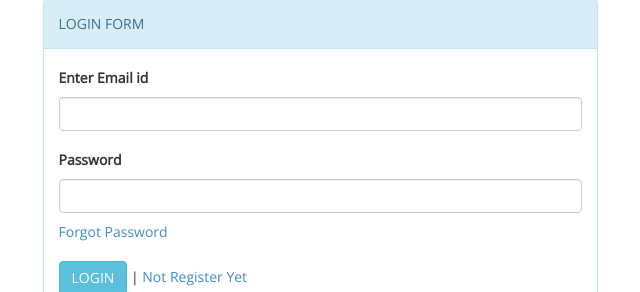
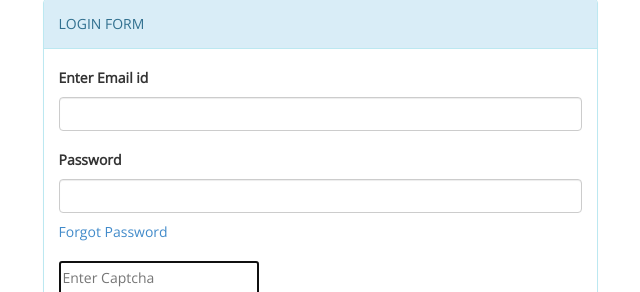
Before and after one commit to san-s/elibrary, a PHP site: page / in a window 1280 px wide. Shown: the part 727-1019 px from the top of the page, without its empty margins (320-960 px from the left). Run offline with PHP 8.4, Linux system fonts and the light colour scheme; the visitor is signed in with stand-in values (Sample User, id 1).

Commit message:
Update index.php

```diff
--- a/index.php
+++ b/index.php
@@ -7,6 +7,13 @@ $_SESSION['login']='';
 }
 if(isset($_POST['login']))
 {
+
+if ($_POST["verficationcode"] != $_SESSION["vercode"] OR $_SESSION["vercode"]=='')
+    {
+    echo "<script>alert('Incorrect captcha');</script>" ;
+    }
+    else
+		{
 
 $email=$_POST['emailid'];
 $password=md5($_POST['password']);
@@ -35,6 +42,7 @@ echo "<script>alert('Your Account Has been blocked .Please contact admin');</scr
 
 else{
 echo "<script>alert('Invalid Details');</script>";
+}
 }
 }
 
@@ -124,7 +132,11 @@ echo "<script>alert('Invalid Details');</script>";
 <p class="help-block"><a href="user-forgot-password.php">Forgot Password</a></p>
 </div>
 
+<!--Cpatcha Image -->     <div class="form-group">
+                             <input type="text"   name="verficationcode" maxlength="5" autocomplete="off" required  style="width: 200px;"  placeholder="Enter Captcha" autofocus />&nbsp;
 
+                             <img src="captcha.php">
+                           </div>   <!--Cpatcha Image -->
 
  <button type="submit" name="login" class="btn btn-info">LOGIN </button> | <a href="signup.php">Not Register Yet</a>
 </form>
```
